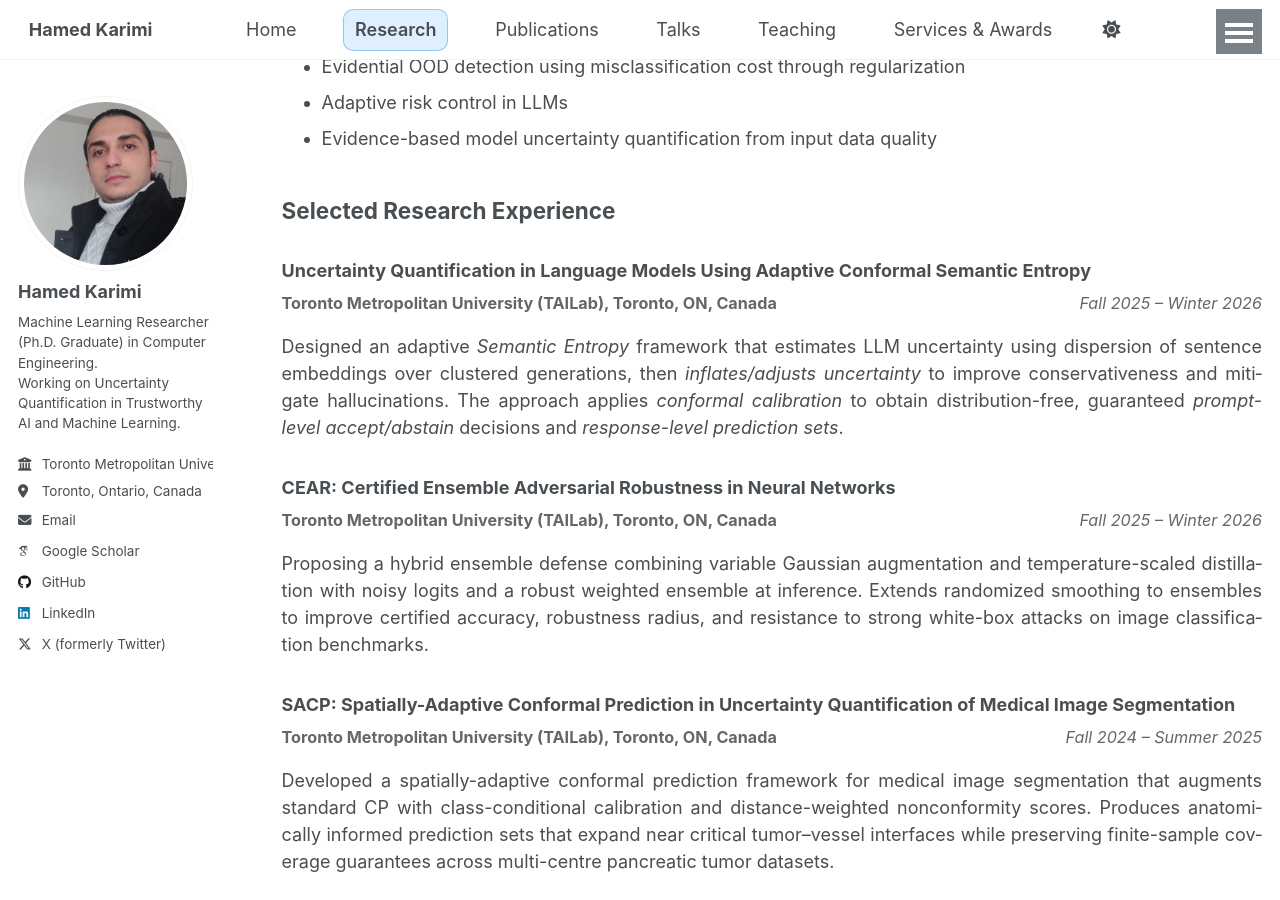
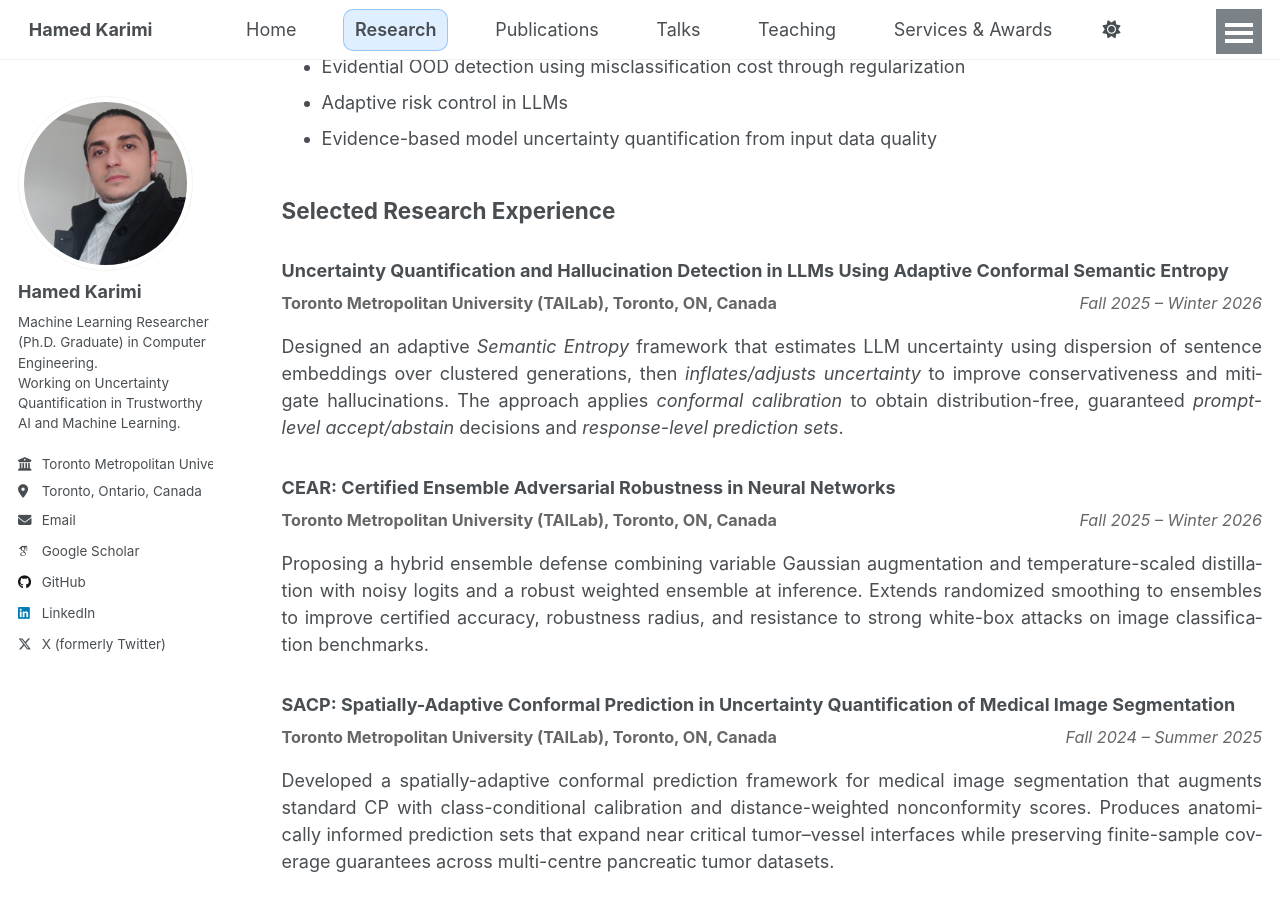
Before and after one commit to hamedmx/hamedmx.github.io, a Jekyll site: the page built from _pages/research.md, in a window 1280 px wide and 900 px high, scrolled down 506 px. Built offline with Jekyll 4.4.1, drawn with Linux system fonts in a browser that asks for light colours; some web fonts are replaced; a script that is not in the unit is left out.

Commit message:
Update research.md

```diff
--- a/_pages/research.md
+++ b/_pages/research.md
@@ -35,7 +35,7 @@ Developing an evidential OOD detection framework for deep classifiers by introdu
 </p>
 -->
 
-### Uncertainty Quantification in Language Models Using Adaptive Conformal Semantic Entropy
+### Uncertainty Quantification and Hallucination Detection in LLMs Using Adaptive Conformal Semantic Entropy
 <div class="cv-meta">
   <span class="where"><strong>Toronto Metropolitan University (TAILab), Toronto, ON, Canada</strong></span>
   <span class="when"><em>Fall 2025 – Winter 2026</em></span>
```
